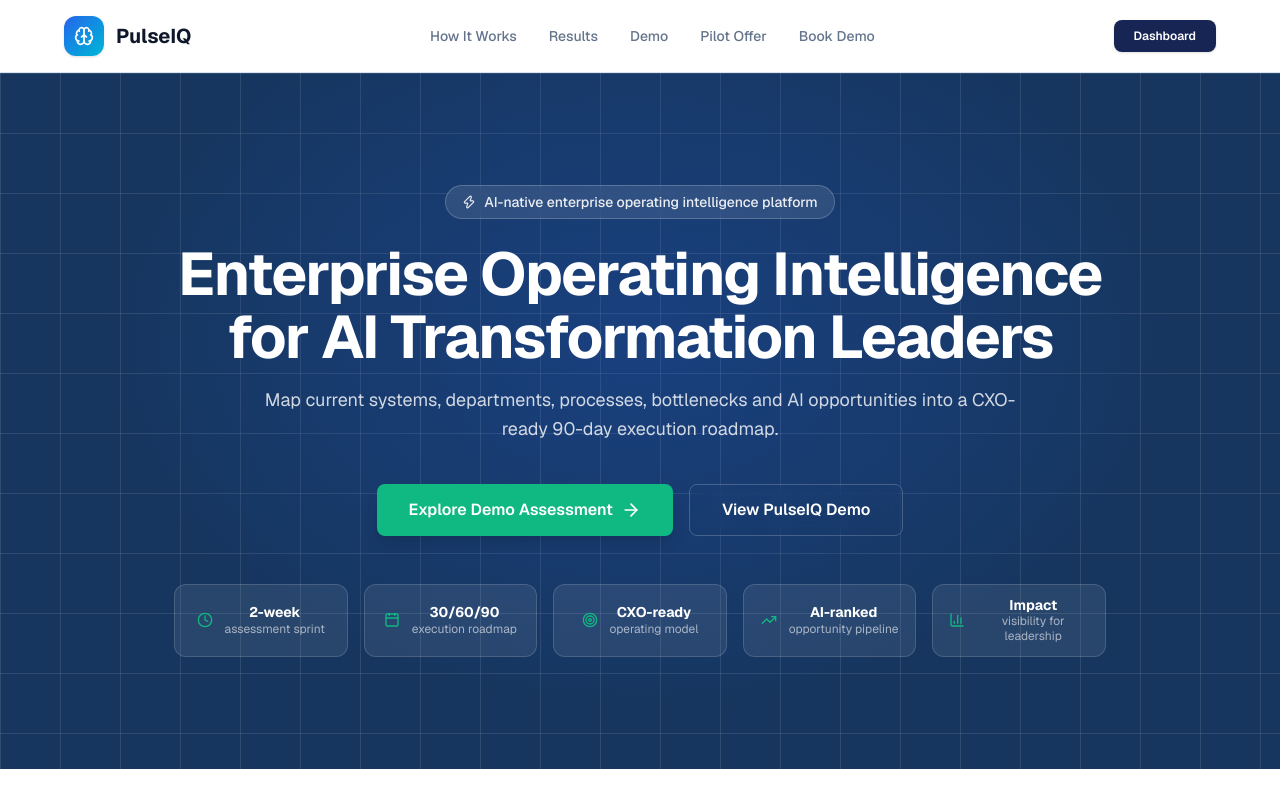
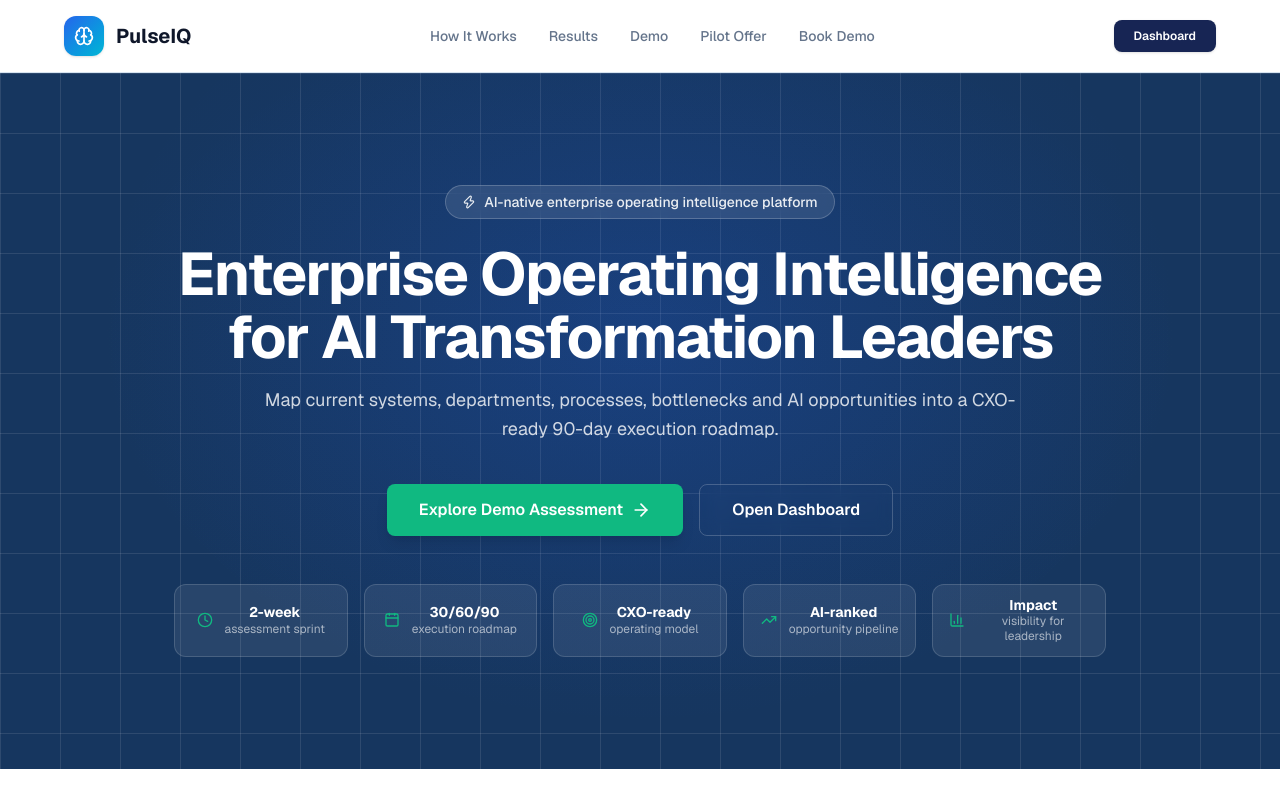
Before and after one commit to mohan69/pulseIQ, a Next.js app: page / in a window 1280 px wide. Shown: the top 788 px of the page. Built offline with nearby package versions, Linux system fonts and the light colour scheme.

Commit message:
Clean up PulseIQ landing hero CTAs

```diff
--- a/src/app/page.tsx
+++ b/src/app/page.tsx
@@ -91,7 +91,7 @@ export default function Home() {
             </Link>
             <Link href="/dashboard">
               <Button variant="outline" size="lg" className="text-base px-8 h-[52px] border-white/20 text-white hover:bg-white/10 backdrop-blur-sm font-semibold">
-                View PulseIQ Demo
+                Open Dashboard
               </Button>
             </Link>
           </div>
```
